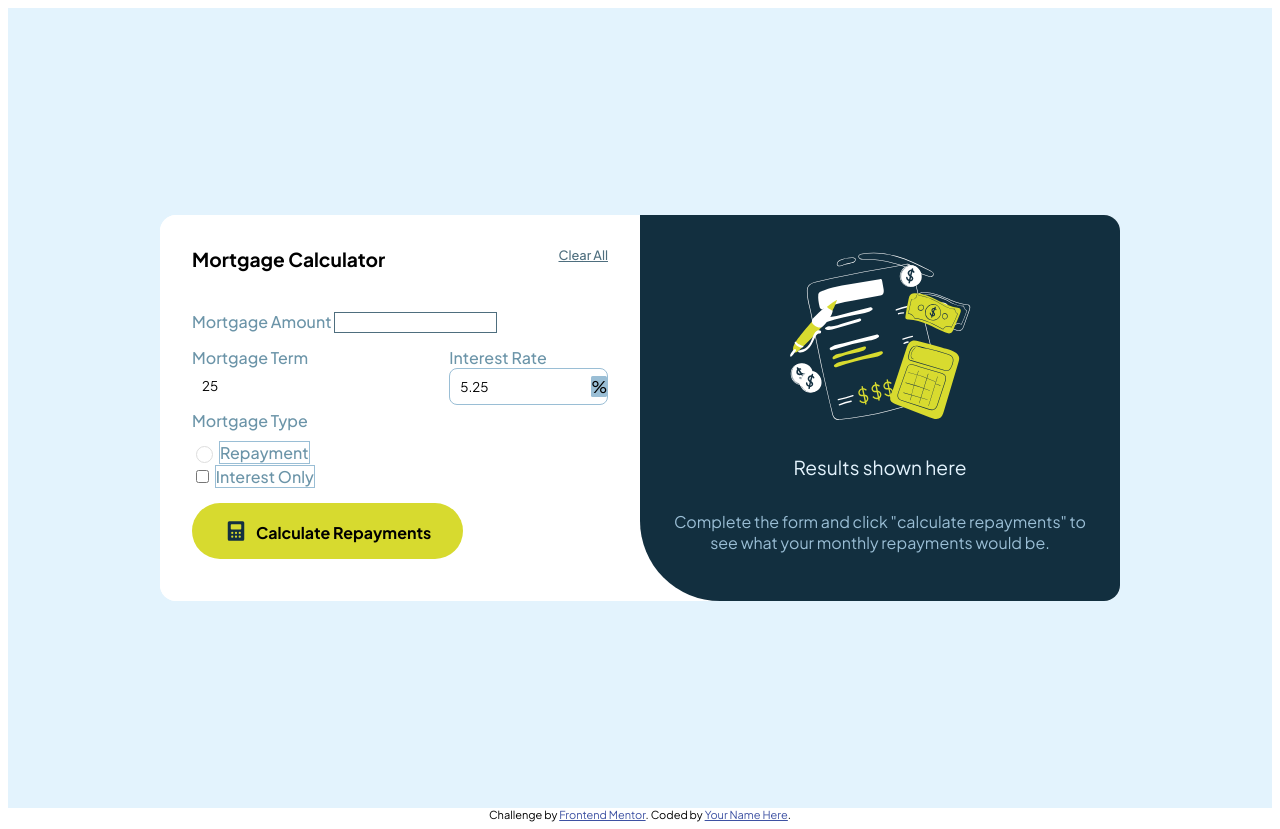
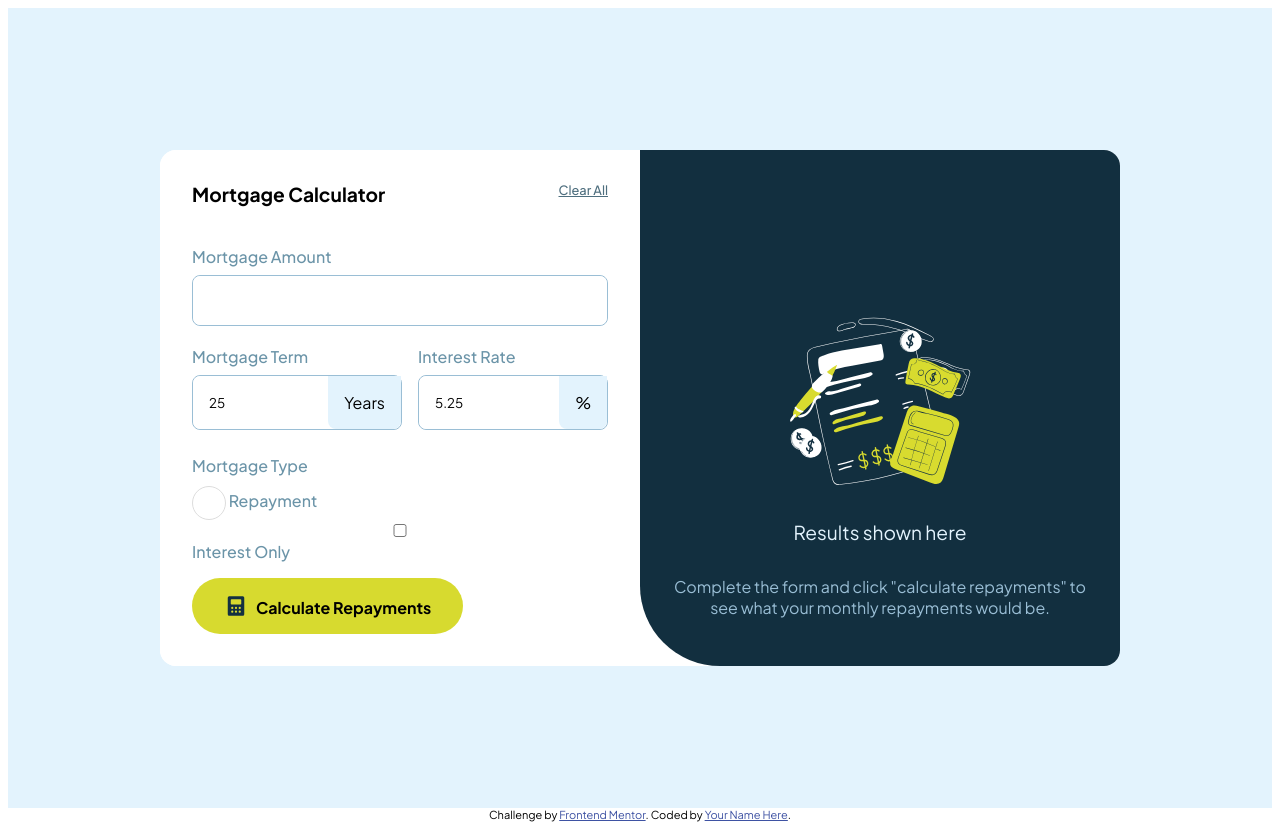
Before and after one commit to CtrlAltSudo/Mortgage-repayment-calculator, a plain HTML site: page index.html in a window 1280 px wide. Drawn offline with Linux system fonts and the light colour scheme.

Commit message:
fixing input labels/spans

```diff
--- a/index.html
+++ b/index.html
@@ -24,24 +24,27 @@
         <h1>Mortgage Calculator</h1>
        <h2>Clear All</h2>
       </div>
-      <div class="inputWrap">
       <label for="test">Mortgage Amount</label>
+      <form action="" id="mortgageForm">
+      <div class="inputContainer3">
       <input type="text" name="Mortgage Amount" id="morAmount">
     </div>
     <div id="inlineWrapInputs">
     <div class="inputWrap">
       <label for="mortgageTerm">Mortgage Term</label>
+      <div class="inputContainer1">
       <input type="text" id="term" value="25">
+      <span class="durLabel">Years</span>
+      </div>
       </div>
       <div class="inputWrap">
         <label for="interestRate">Interest Rate</label>
-        <div class="inputContainer">
+        <div class="inputContainer2">
     <input type="text" id="interest" value="5.25">
     <span class="intLabel">%</span>
   </div>
   </div>
 </div>
-      <form action="" id="morType">
        <h2>Mortgage Type</h2>
         <input type="checkbox" name="Repayment" id="repay">
         <label for="repay">Repayment</label> <br>
--- a/style.css
+++ b/style.css
@@ -63,20 +63,16 @@ main {
 h3 {
     display: block;
 }
-/* .inputWrap {
-    display: flex;
-    flex-direction: column;
-} */
-.inputContainer {
+
+.inputContainer1, .inputContainer2, .inputContainer3 {
     display: flex;
     border: 1px solid var(--Slate300);
     border-radius: 0.5rem;
+    width: 100%;
+    margin: 0.5rem 0 1.25rem 0;
 
 }
-.intLabel {
-    background-color: var(--Slate300);
 
-}
 label, h2 {
     text-align: left;
     font-size: 1rem;
@@ -84,23 +80,20 @@ label, h2 {
     font-weight: 500;
     color: var(--Slate500);
 }
-#morType label {
-    border: 1px solid var(--Slate300);
-}
+
 #inlineWrapInputs {
     display: flex;
     gap: 1rem;
 }
-#inlineWrapInputs .inputWrap input {
+input {
    width: 100%;
-   margin: 0.5rem;
+   padding: 1rem;
    border: transparent;
    outline: transparent;
+   border-radius: inherit;
+   margin: 0;
 }
-#morAmount {
-    margin-bottom: 0.9rem;
-    border: 1px solid var(--Slate700);
-}
+
 .topHeadButton h1 {
     font-size: 1.2rem;
     color: black;
@@ -116,9 +109,12 @@ label, h2 {
     margin-top: 0;
 
 }
-.intLabel {
-    align-self: center;
-    border-radius: 0.1rem;
+.intLabel, .durLabel {
+    border-radius: 0 0 0.5rem 0.5rem;
+    background-color: var(--Slate100);
+    display: flex;
+    align-items: center;
+    padding: 1rem;
 }
 
 #calButton {
```
